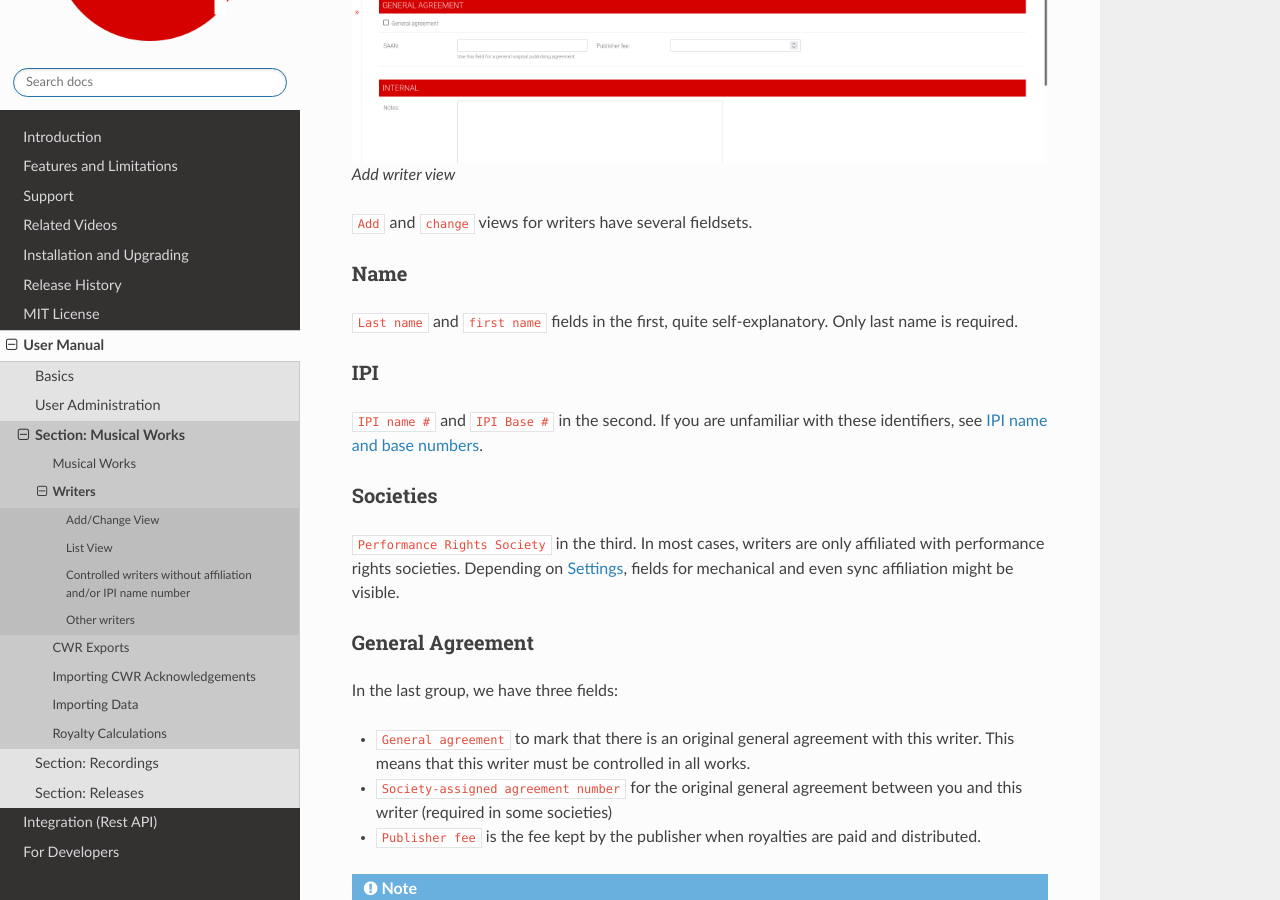
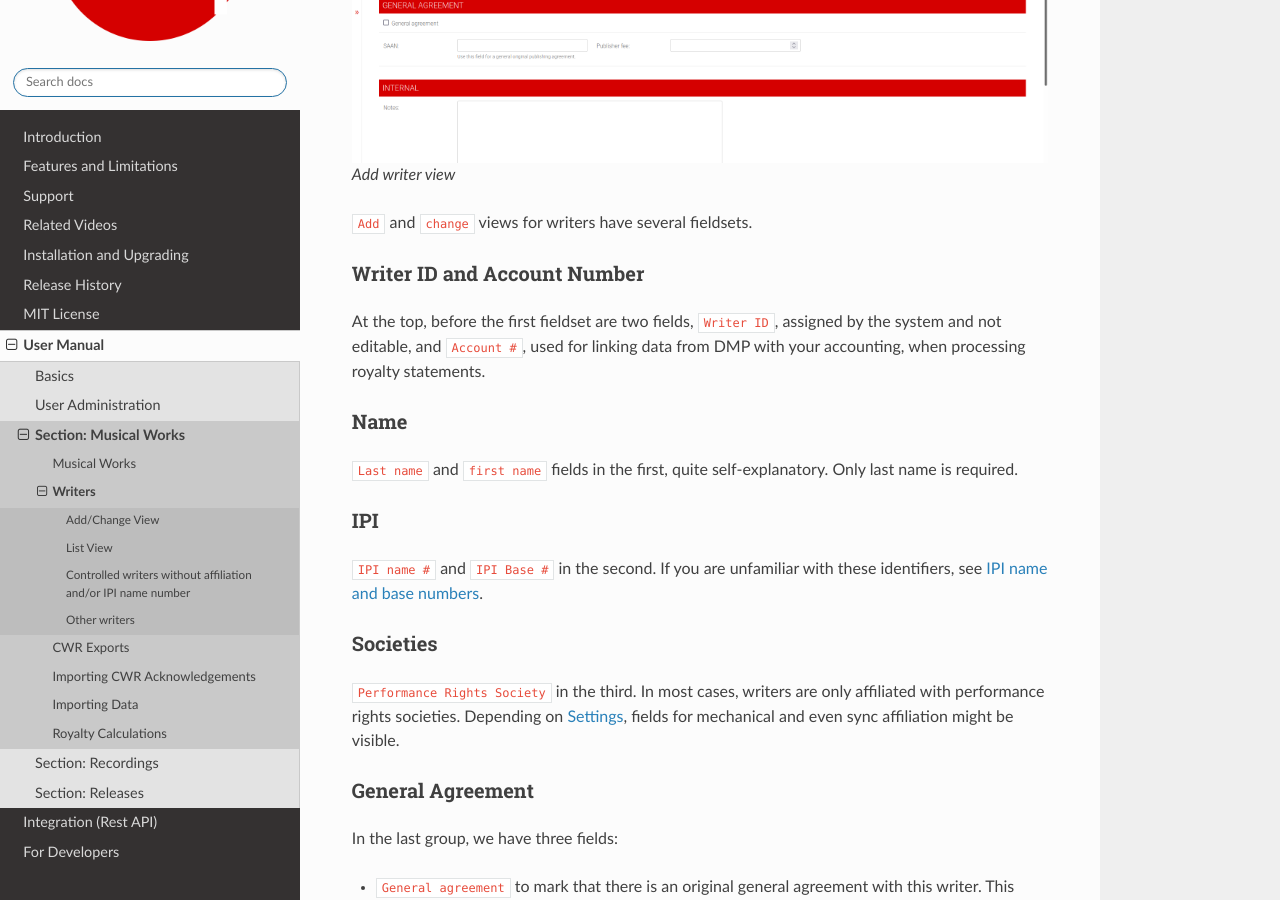
Before and after one commit to matijakolaric-com/django-music-publisher, a Sphinx documentation site: the page built from docs/manual_writer.rst, in a window 1280 px wide and 900 px high, scrolled down 445 px. Built offline with Sphinx 7.4.7 and the Read the Docs theme 2.0.0, drawn with Linux system fonts in a browser that asks for light colours.

Commit message:
Accounting number now appears in outgoing royalty statements, updated documentation

```diff
--- a/docs/manual_royaltycalculations.rst
+++ b/docs/manual_royaltycalculations.rst
@@ -61,6 +61,7 @@ Both algorithms add these columns:
 
 * ``Controlled by publisher (%)``
 * ``Interested party``
+* ``IP Account Number``
 * ``Role``
 * ``Share in amount received (%)``
 * ``Net amount``
--- a/docs/manual_writer.rst
+++ b/docs/manual_writer.rst
@@ -10,6 +10,13 @@ Add/Change View
    Add writer view
 
 ``Add`` and ``change`` views for writers have several fieldsets.
+
+Writer ID and Account Number
+++++++++++++++++++++++++++++
+
+At the top, before the first fieldset are two fields, ``Writer ID``, assigned by the system
+and not editable, and ``Account #``, used for linking data from DMP with your accounting, when
+processing royalty statements.
 
 Name
 ++++
```
Also changed, not shown: 1 other file.
